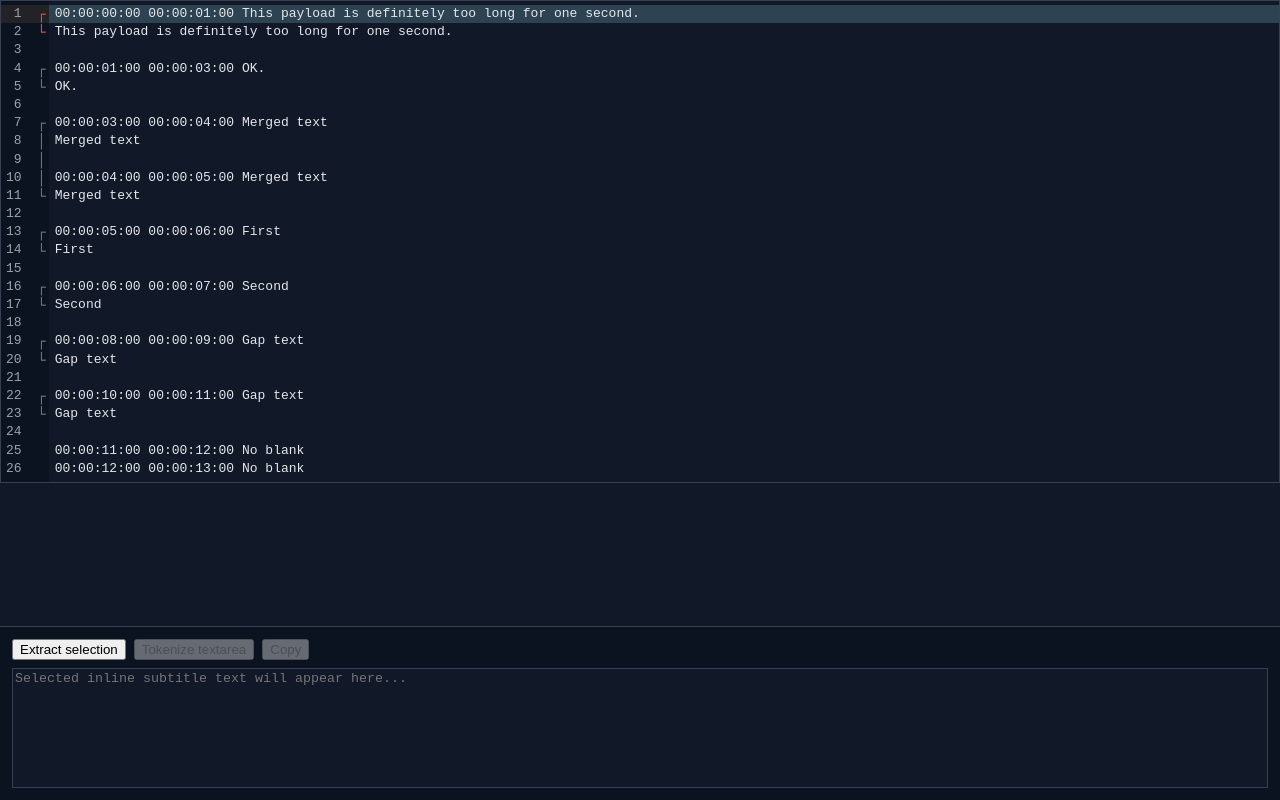
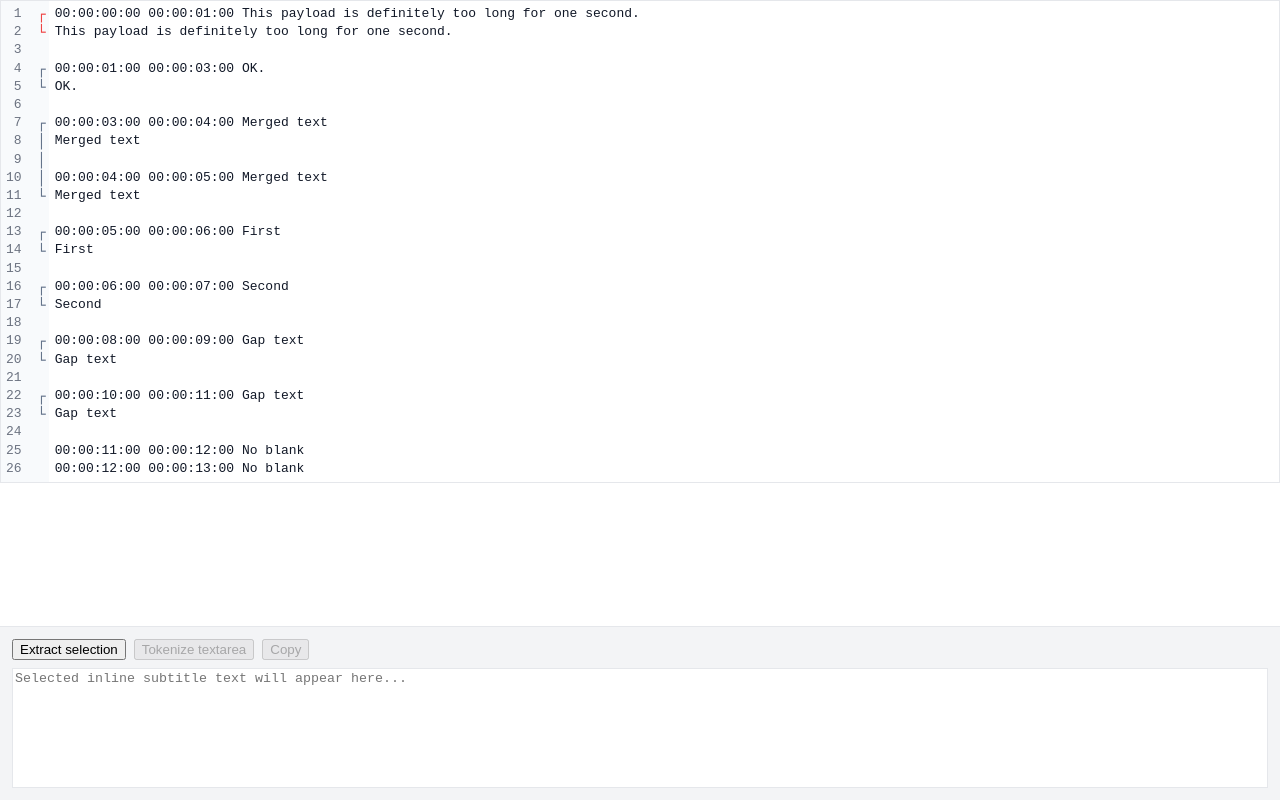
Before and after one commit to weiying-chen/sub, a React (Vite) app: page / in a window 1280 px wide. Built offline with nearby package versions, Linux system fonts and the light colour scheme.

Commit message:
Fix triple click

```diff
--- a/src/App.tsx
+++ b/src/App.tsx
@@ -11,11 +11,12 @@ import { timestampLinkGutter } from './cm/timestampLinkGutter'
 import { darkTheme } from './cm/themeDark'
 import { lightTheme } from './cm/themeLight'
 import { getSelectedInlineText } from './cm/selection'
+import { selectLineOnTripleClick } from './cm/selectLineOnTripleClick'
 import type { Metric, Finding } from './analysis/types'
 import { sampleSubtitles } from './fixtures/subtitles'
 
 export default function App() {
-  const isDark = true
+  const isDark = false
 
   useEffect(() => {
     document.documentElement.dataset.theme = isDark ? 'dark' : 'light'
@@ -70,6 +71,7 @@ export default function App() {
   const extensions = useMemo(() => {
     return [
       isDark ? darkTheme : lightTheme,
+      selectLineOnTripleClick,
       timestampLinkGutter(findings),
       findingsDecorations(findings),
     ]
@@ -110,7 +112,12 @@ export default function App() {
           onChange={setValue}
           height="100%"
           width="100%"
-          basicSetup={{ drawSelection: false }}
+          basicSetup={{
+            drawSelection: true,
+            highlightActiveLine: false,
+            highlightActiveLineGutter: false,
+            highlightSelectionMatches: false,
+          }}
           extensions={extensions}
           onCreateEditor={(v) => setView(v)}
         />
--- /dev/null
+++ b/src/cm/selectLineOnTripleClick.ts
@@ -0,0 +1,62 @@
+import { EditorView, ViewPlugin } from "@codemirror/view"
+
+export const selectLineOnTripleClick = ViewPlugin.fromClass(
+  class {
+    private view: EditorView
+    private from = 0
+    private to = 0
+    private active = false
+
+    private handler = (e: MouseEvent) => {
+      if (e.button !== 0) return
+      if (e.detail < 3) return
+
+      e.preventDefault()
+      e.stopPropagation()
+      ;(e as any).stopImmediatePropagation?.()
+
+      // Only compute + dispatch on mousedown
+      if (e.type !== "mousedown") return
+
+      const pos = this.view.posAtCoords({ x: e.clientX, y: e.clientY })
+      if (pos == null) return
+
+      const line = this.view.state.doc.lineAt(pos)
+      this.from = line.from
+      this.to = line.to
+      this.active = true
+
+      this.view.dispatch({
+        selection: { anchor: this.from, head: this.to },
+        userEvent: "select.pointer",
+        scrollIntoView: true,
+      })
+
+      requestAnimationFrame(() => {
+        if (!this.active) return
+        const sel = this.view.state.selection.main
+        if (sel.from === this.from && sel.to === this.to) return
+
+        this.view.dispatch({
+          selection: { anchor: this.from, head: this.to },
+          userEvent: "select.pointer",
+        })
+      })
+    }
+
+    constructor(view: EditorView) {
+      this.view = view
+      // Capture phase: beat CM's handlers
+      this.view.dom.addEventListener("mousedown", this.handler, true)
+      this.view.dom.addEventListener("mouseup", this.handler, true)
+      this.view.dom.addEventListener("click", this.handler, true)
+    }
+
+    destroy() {
+      this.active = false
+      this.view.dom.removeEventListener("mousedown", this.handler, true)
+      this.view.dom.removeEventListener("mouseup", this.handler, true)
+      this.view.dom.removeEventListener("click", this.handler, true)
+    }
+  }
+)
--- a/src/cm/themeDark.ts
+++ b/src/cm/themeDark.ts
@@ -1,33 +1,39 @@
-import { EditorView } from '@codemirror/view'
+import { EditorView } from "@codemirror/view"
 
 export const darkTheme = EditorView.theme(
   {
-    '&': {
-      color: 'var(--text)',
-      backgroundColor: 'var(--bg)',
+    "&": {
+      color: "var(--text)",
+      backgroundColor: "var(--bg)",
     },
 
-    '.cm-scroller': {
-      backgroundColor: 'var(--bg)',
+    ".cm-scroller": {
+      backgroundColor: "var(--bg)",
     },
 
-    '.cm-content': {
-      caretColor: 'var(--text)',
-      backgroundColor: 'var(--bg)',
+    ".cm-content": {
+      caretColor: "var(--text)",
+      backgroundColor: "var(--bg)",
     },
 
-    '.cm-cursor, .cm-dropCursor': {
-      borderLeftColor: 'var(--text)',
+    ".cm-cursor, .cm-dropCursor": {
+      borderLeftColor: "var(--text)",
     },
 
-    '&.cm-focused .cm-selectionBackground, ::selection': {
-      backgroundColor: 'var(--cm-selection)',
+    /* CodeMirror-drawn selection (THIS is the important one) */
+    ".cm-selectionLayer .cm-selectionBackground": {
+      backgroundColor: "var(--cm-selection)",
     },
 
-    '.cm-gutters': {
-      backgroundColor: 'var(--cm-gutter-bg)',
-      color: 'var(--cm-gutter-text)',
-      border: 'none',
+    /* Native browser selection fallback */
+    ".cm-content ::selection": {
+      backgroundColor: "var(--cm-selection)",
+    },
+
+    ".cm-gutters": {
+      backgroundColor: "var(--cm-gutter-bg)",
+      color: "var(--cm-gutter-text)",
+      border: "none",
     },
   },
   { dark: true }
--- a/src/cm/themeLight.ts
+++ b/src/cm/themeLight.ts
@@ -1,33 +1,39 @@
-import { EditorView } from '@codemirror/view'
+import { EditorView } from "@codemirror/view"
 
 export const lightTheme = EditorView.theme(
   {
-    '&': {
-      color: 'var(--text)',
-      backgroundColor: 'var(--bg)',
+    "&": {
+      color: "var(--text)",
+      backgroundColor: "var(--bg)",
     },
 
-    '.cm-scroller': {
-      backgroundColor: 'var(--bg)',
+    ".cm-scroller": {
+      backgroundColor: "var(--bg)",
     },
 
-    '.cm-content': {
-      caretColor: 'var(--text)',
-      backgroundColor: 'var(--bg)',
+    ".cm-content": {
+      caretColor: "var(--text)",
+      backgroundColor: "var(--bg)",
     },
 
-    '.cm-cursor, .cm-dropCursor': {
-      borderLeftColor: 'var(--text)',
+    ".cm-cursor, .cm-dropCursor": {
+      borderLeftColor: "var(--text)",
     },
 
-    '&.cm-focused .cm-selectionBackground, ::selection': {
-      backgroundColor: 'var(--cm-selection)',
+    /* CodeMirror-drawn selection */
+    ".cm-selectionLayer .cm-selectionBackground": {
+      backgroundColor: "var(--cm-selection)",
     },
 
-    '.cm-gutters': {
-      backgroundColor: 'var(--cm-gutter-bg)',
-      color: 'var(--cm-gutter-text)',
-      border: 'none',
+    /* Native browser selection fallback (scoped) */
+    ".cm-content ::selection": {
+      backgroundColor: "var(--cm-selection)",
+    },
+
+    ".cm-gutters": {
+      backgroundColor: "var(--cm-gutter-bg)",
+      color: "var(--cm-gutter-text)",
+      border: "none",
     },
   },
   { dark: false }
--- a/src/index.css
+++ b/src/index.css
@@ -27,7 +27,7 @@
 
   --cm-gutter-bg: #0b1220;
   --cm-gutter-text: #9ca3af;
-  --cm-selection: #374151;
+  --cm-selection: rgba(148, 163, 184, 0.2);
 
   --danger: #ef4444;
   --warning: #f59e0b;
@@ -144,3 +144,12 @@ body,
   color: var(--danger);
   opacity: 1;
 }
+
+/* Ensure selection is always visible */
+.cm-editor .cm-selectionLayer .cm-selectionBackground {
+  background-color: var(--cm-selection) !important;
+}
+
+.cm-editor .cm-content ::selection {
+  background-color: var(--cm-selection) !important;
+}
```
